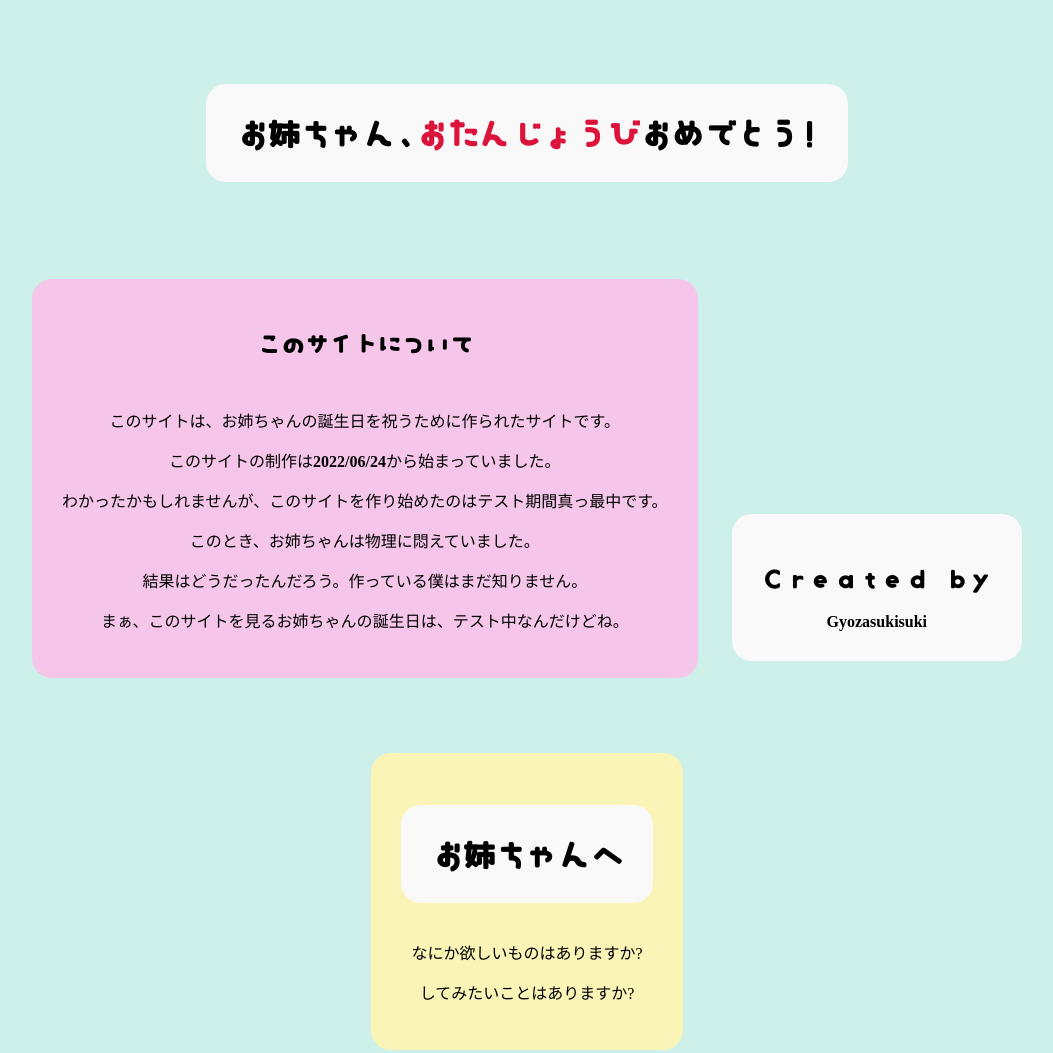
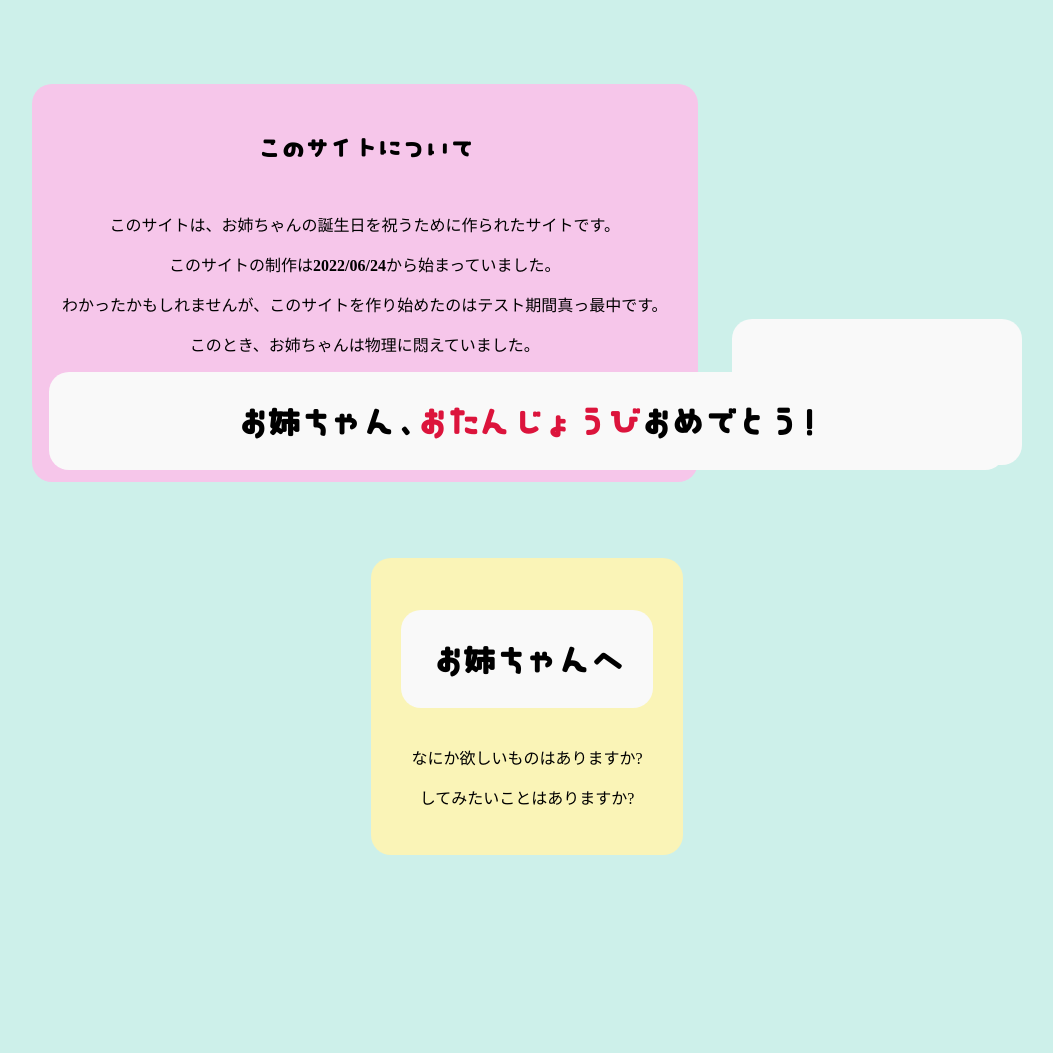
Before and after one commit to gyozasukisuki/to-my-sister, a plain HTML site: page index.html in a window 1280 px wide. Shown: the whole page, without its empty margins (113-1166 px from the left). After the commit the page ends 863 px from the top, so only its background shows below. Drawn offline with nearby package versions, Linux system fonts and the light colour scheme; a web font is replaced by a local one.

Commit message:
Update index.html

```diff
--- a/index.html
+++ b/index.html
@@ -7,10 +7,11 @@
         <link rel="stylesheet" href="./style.css"/>
     </head>
     <body>
-        <div style="text-align: center;">
-            <h1 style="margin-top: 2cm;">お姉ちゃん、<br class="changeline"><span style="color:crimson">おたんじょうび</span><br class="changeline">おめでとう!</h1>
-        </div>
-        <div style="text-align: center; margin-top: 2cm;" id="about">
+        <header id="header" style="text-align: center;">
+            <h1 style="position:fixed; width:70%; top: 50%;left: 50%;transform: translate(-50%, -50%); text-align: center;">お姉ちゃん、<br class="changeline"><span style="color:crimson">おたんじょうび</span><br class="changeline">おめでとう!</h1>
+        </header>
+        <div id="container">
+            <div class="fadeUpTrigger" style="text-align: center; margin-top: 2cm;" id="about">
                 <h2 style="margin-bottom: 50px;">このサイトについて</h2>
                 <p>このサイトは、お姉ちゃんの誕生日を<br class="changeline">祝うために作られたサイトです。</p>
                 <p>このサイトの制作は<br class="changeline"><b>2022/06/24</b>から始まっていました。</p>
@@ -19,15 +20,18 @@
                 <p>結果はどうだったんだろう。<br class="changeline">作っている僕はまだ知りません。</p>
                 <p>まぁ、このサイトを見るお姉ちゃんの<br class="changeline">誕生日は、テスト中なんだけどね。</p>
             </div>
-        <div id="createdby">
+            <div class="fadeUpTrigger" id="createdby">
                 <h2>Created by</h2>
                 <b>Gyozasukisuki</b>
             </div>
             <br>
-        <div id="tosister">
+            <div class="fadeUpTrigger" id="tosister">
                 <h1>お姉ちゃんへ</h1>
                 <p>なにか欲しいものはありますか?</p>
                 <p>してみたいことはありますか?</p>
             </div>
+        </div>
+        <script src="https://code.jquery.com/jquery-3.6.0.min.js" integrity="sha256-/xUj+3OJU5yExlq6GSYGSHk7tPXikynS7ogEvDej/m4=" crossorigin="anonymous"></script>
+        <script src="./main.js"></script>
     </body>
 </html>
```
Lines whose indentation alone changed are shown as unchanged.
